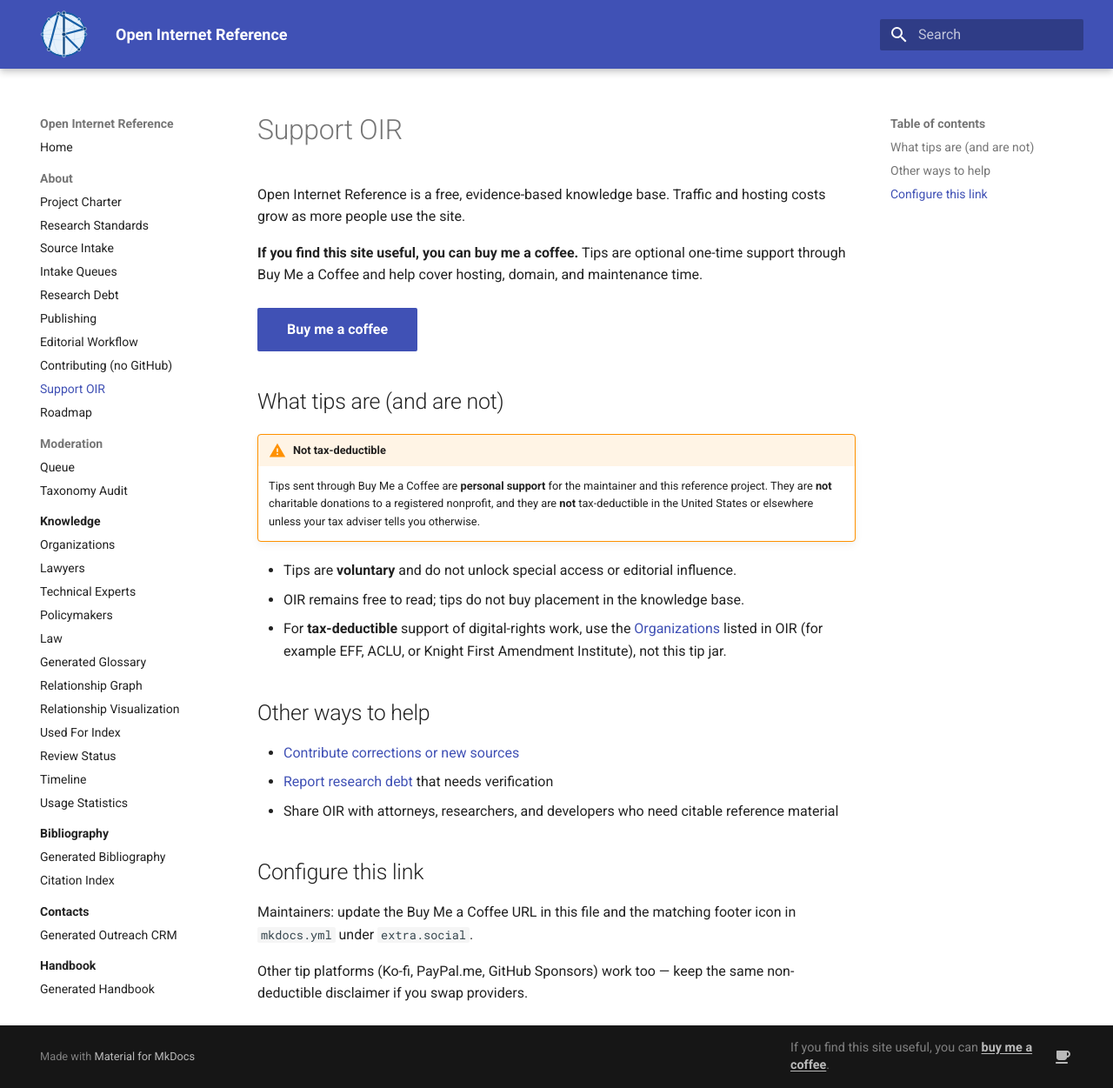
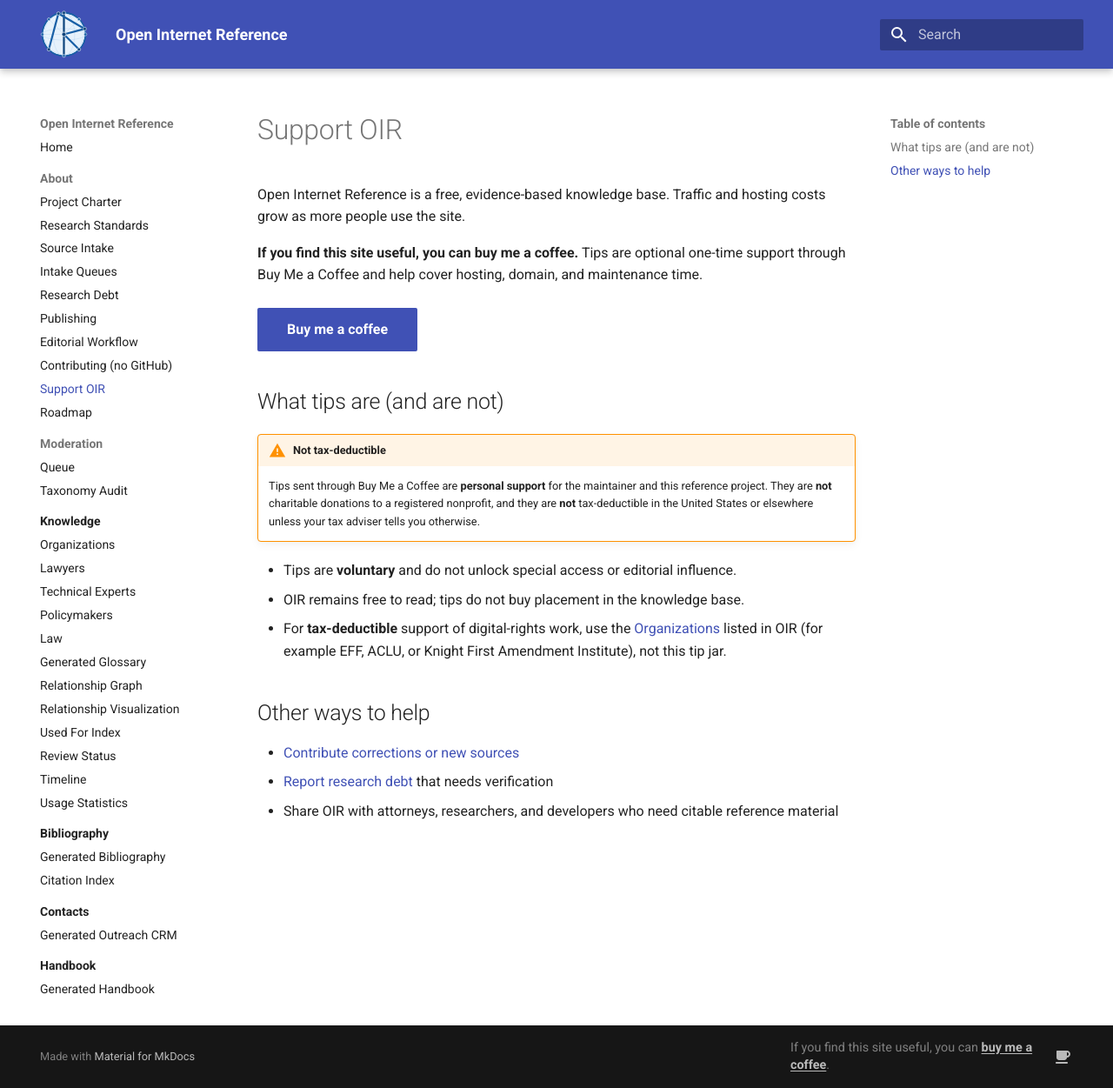
Before and after one commit to itsmeront/open-internet-reference, an MkDocs documentation site: the page built from website/about/support.md, in a window 1280 px wide and 1251 px high. Shown: the whole window at 87% size. Built offline with MkDocs 1.6.1 and Material for MkDocs 9.7.7, drawn with Linux system fonts in a browser that asks for light colours.

Commit message:
Remove maintainer configuration notes from support page.
Co-authored-by: Cursor <cursoragent@cursor.com>

```diff
--- a/website/about/support.md
+++ b/website/about/support.md
@@ -22,9 +22,3 @@ Open Internet Reference is a free, evidence-based knowledge base. Traffic and ho
 - [Contribute corrections or new sources](contributing-without-github.md)
 - [Report research debt](../generated/review-status.md) that needs verification
 - Share OIR with attorneys, researchers, and developers who need citable reference material
-
-## Configure this link
-
-Maintainers: update the Buy Me a Coffee URL in this file and the matching footer icon in `mkdocs.yml` under `extra.social`.
-
-Other tip platforms (Ko-fi, PayPal.me, GitHub Sponsors) work too — keep the same non-deductible disclaimer if you swap providers.
```
